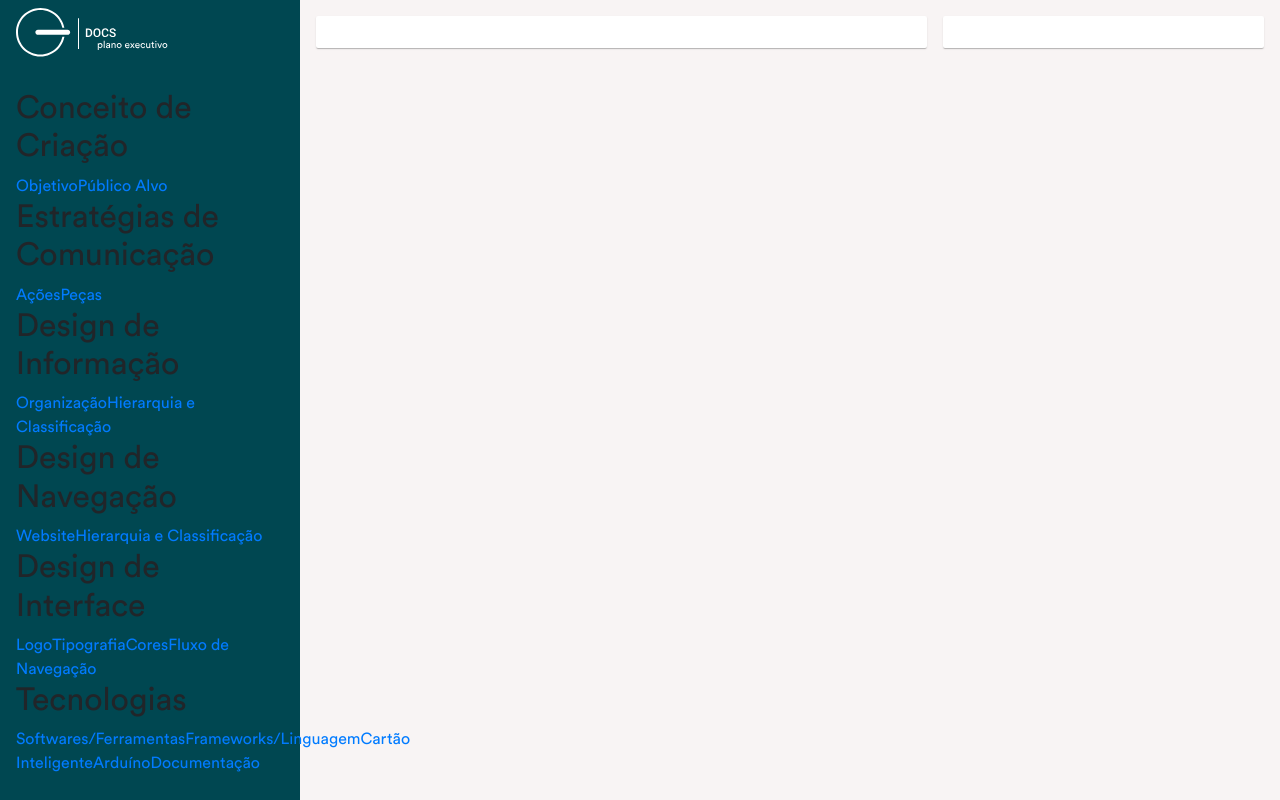
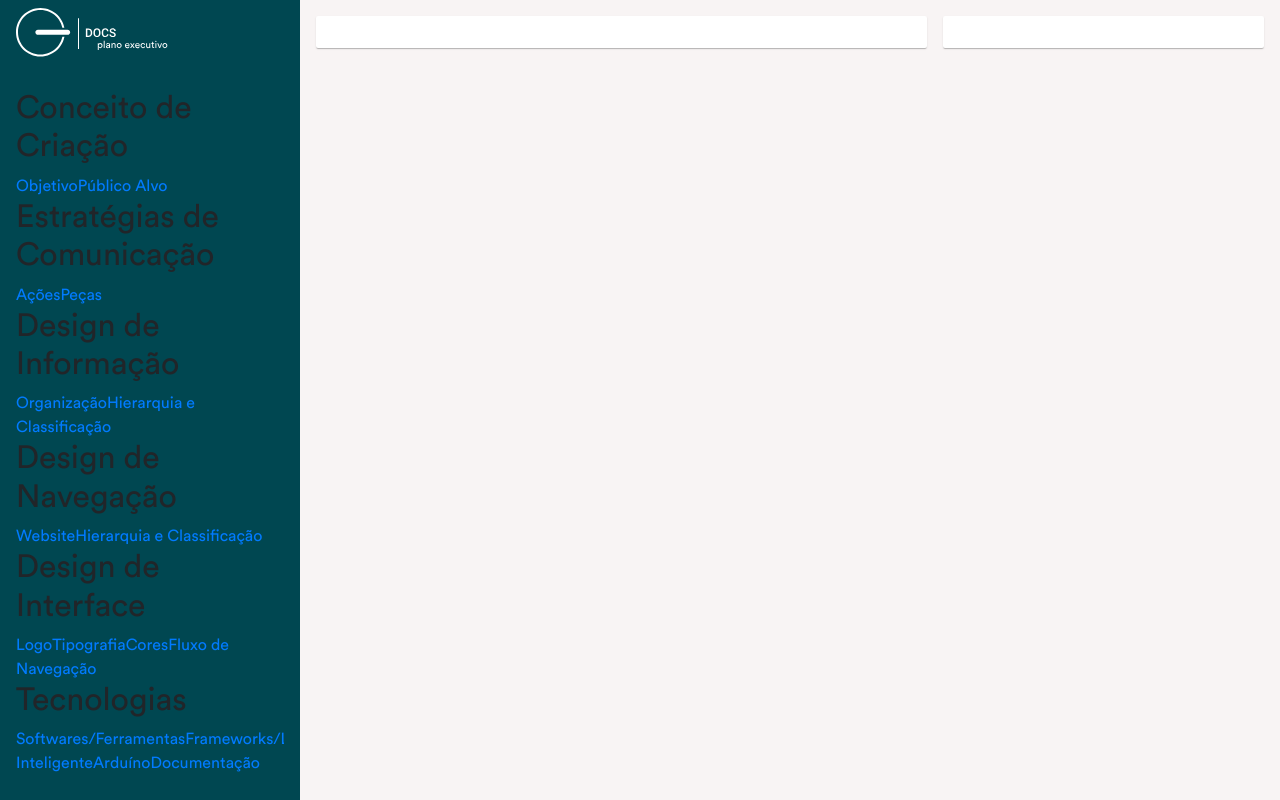
Before and after one commit to mikelfcosta/omnisis-pe, a React app: page / in a window 1280 px wide. Built offline with nearby package versions, Linux system fonts and the light colour scheme.

Commit message:
set up scroll

```diff
--- a/src/components/core/Sidebar/Nav.scss
+++ b/src/components/core/Sidebar/Nav.scss
@@ -4,6 +4,11 @@
   height: 100%;
   margin-top: 32px;
   width: 268px;
+  overflow: hidden;
+
+  &:hover {
+    overflow-y: auto;
+  }
 
   &-item {
     align-items: center;
--- a/src/components/core/Sidebar/Sidebar.scss
+++ b/src/components/core/Sidebar/Sidebar.scss
@@ -1,7 +1,7 @@
 @import "../../../sass/variables";
 
 .sidebar {
-  background-color: #004751;
+  background-color: $color-contrast-dark;
   display: flex;
   flex-direction: column;
   height: 100vh;
@@ -9,6 +9,7 @@
   position: fixed;
   width: $size-sidebar-width;
   z-index: $z-index-sidebar;
+  overflow: hidden;
 
   &-logo {
     align-items: center;
--- a/src/sass/base.scss
+++ b/src/sass/base.scss
@@ -21,11 +21,11 @@ html, body {
   z-index: 100;
 
   &-thumb {
-    background-color: $color-primary;
+    background-color: $color-contrast-light;
   }
 
   &-track {
-    background-color: $color-clear;
+    background-color: $color-contrast-dark;
     border: 1px solid rgba(0,0,0,0.14);
   }
 }
```
